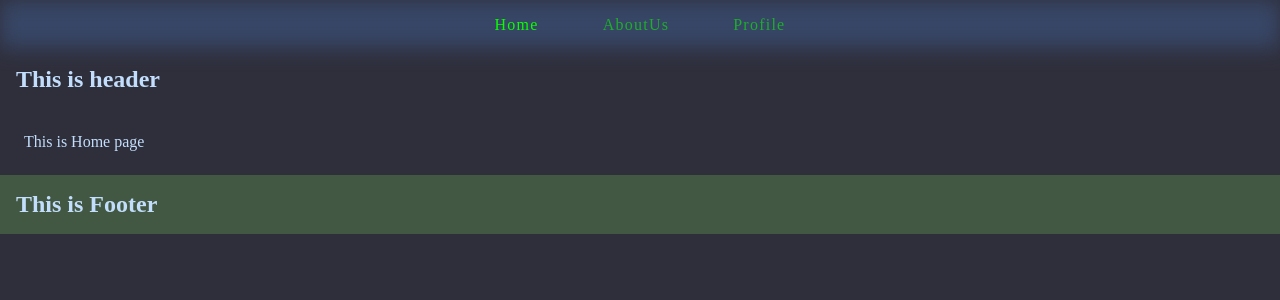
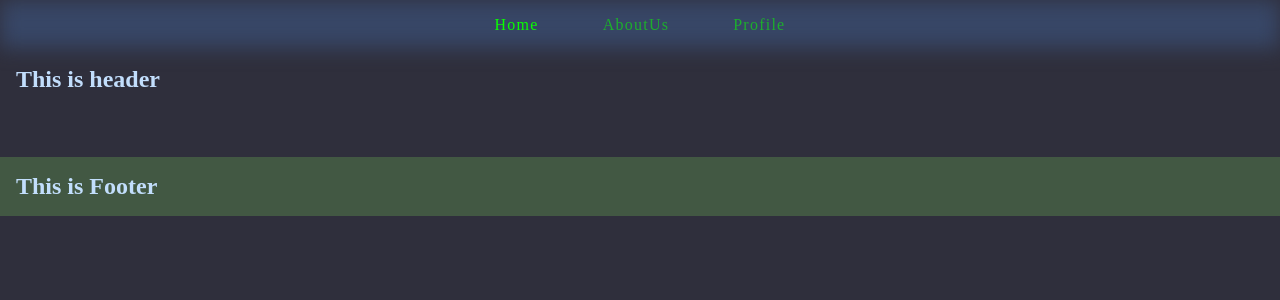
Before and after one commit to salarGholami/SPA, a React (Create React App) app: page / in a window 1280 px wide. Shown: the top 300 px of the page. Built offline with nearby package versions, Linux system fonts and the light colour scheme.

Commit message:
bag/Layout Children

```diff
--- a/src/App.js
+++ b/src/App.js
@@ -1,18 +1,16 @@
 import { Route, Routes } from "react-router-dom";
 import "./App.css";
-import HomePage from "./pages/HomePage";
-import AboutUs from "./pages/AboutUs";
-import Profile from "./pages/Profile";
 import Layout from "./Layout/Layout";
+import routers from "./Router";
 
 function App() {
   return (
     <div className="App">
       <Layout>
         <Routes>
-          <Route path="/" element={<HomePage />} />
-          <Route path="/about-us" element={<AboutUs />} />
-          <Route path="/profile" element={<Profile />} />
+          {routers.map((route) => (
+            <Route {...route} />
+          ))}
         </Routes>
       </Layout>
     </div>
--- /dev/null
+++ b/src/Router.js
@@ -0,0 +1,11 @@
+import AboutUs from "./pages/AboutUs";
+import HomePage from "./pages/HomePage";
+import Profile from "./pages/Profile";
+
+const routers = [
+  { path: "/", Element: <HomePage /> },
+  { path: "/about-us", Element: <AboutUs /> },
+  { path: "/profile", Element: <Profile /> },
+];
+
+export default routers;
--- a/src/component/Navigation/Navigation.jsx
+++ b/src/component/Navigation/Navigation.jsx
@@ -1,5 +1,5 @@
+import "./Navigation.css";
 import { NavLink } from "react-router-dom";
-import "./Navigation.css";
 
 const Navigation = () => {
   const items = [
@@ -18,7 +18,6 @@ const Navigation = () => {
               <NavLink
                 to={item.to}
                 className={(navData) => (navData.isActive ? "activeLink" : "")}
-                exact={item.exact || false}
               >
                 {item.name}
               </NavLink>
```
